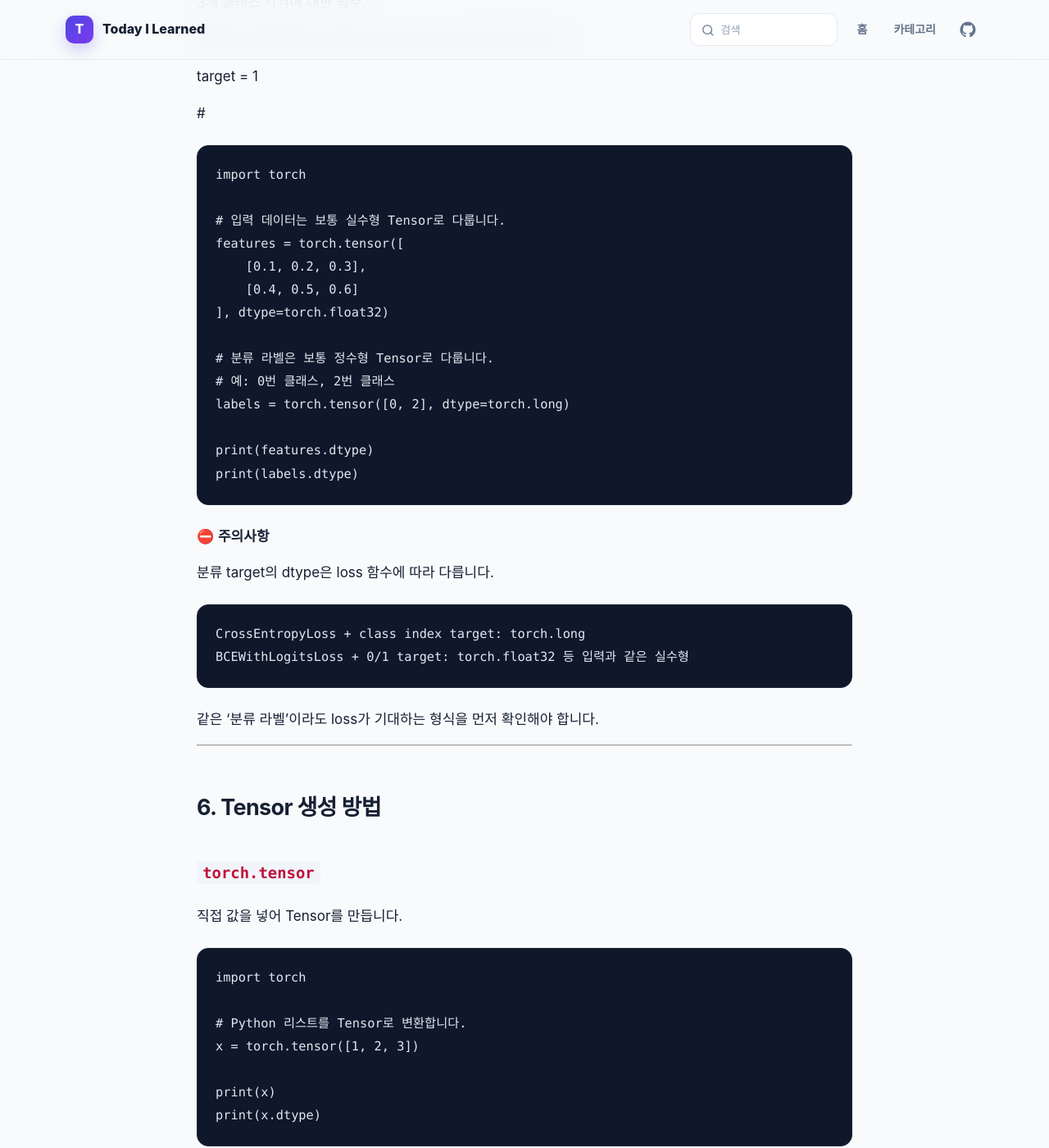
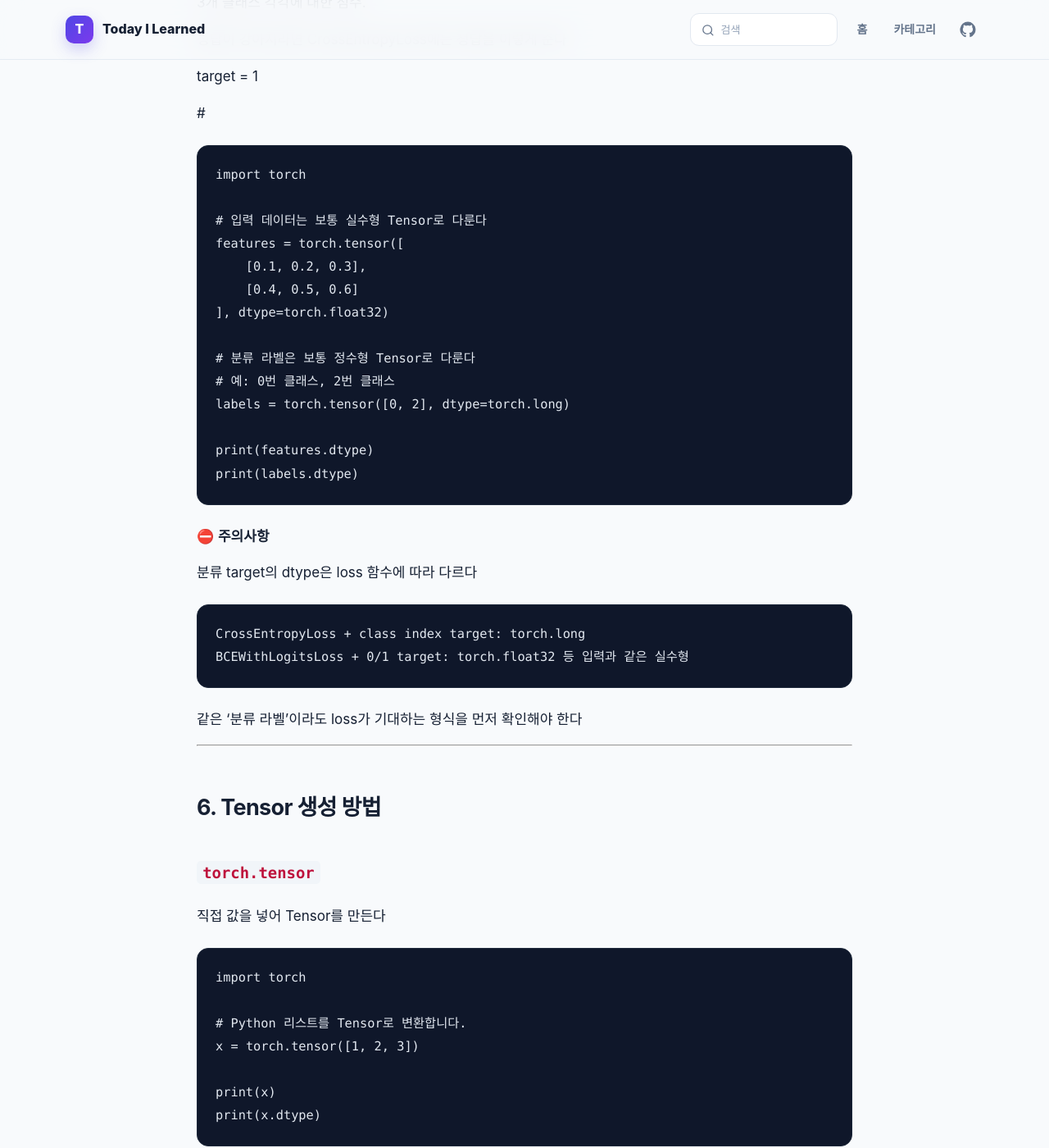
Before and after one commit to yshzjq/TIL, a Jekyll site: the page built from deep-learning/2-1강 Tensor 생성과 dtype.md, in a window 1280 px wide and 1400 px high, scrolled down 7923 px. Shown: the whole window at 82% size. Built offline with Jekyll 4.4.1, drawn with Linux system fonts in a browser that asks for light colours; some of the changed text lies outside the part shown.

Commit message:
글 수정: 2-1강 Tensor 생성과 dtype

````diff
--- a/deep-learning/2-1강 Tensor 생성과 dtype.md
+++ b/deep-learning/2-1강 Tensor 생성과 dtype.md
@@ -30,11 +30,11 @@
 
 ## 2. Tensor의 차원 이해하기
 
-Tensor의 차원은 “몇 겹으로 숫자가 감싸져 있는가”를 뜻합니다.
+Tensor의 차원은 “몇 겹으로 숫자가 감싸져 있는가”를 뜻한다
 
 ### 0차원 Tensor: Scalar
 
-숫자 하나입니다.
+스칼라는 숫자 하나다.
 
 ```python
 import torch
@@ -48,18 +48,17 @@
 print(scalar.ndim)
 ```
 
-출력 결과
+출력
 
-```
+```plain
 tensor(7)
 torch.Size([])
 0
 ```
 
-`torch.Size([])`는 비어 있는 것처럼 보이지만, 오류가 아닙니다.
+`torch.Size([])`는 비어 있는 것처럼 보이지만, 오류가 아니다
 
 값이 하나뿐이라서 행도 열도 없는 **0차원 Tensor**라는 뜻이다.
-
 
 ### 1차원 Tensor: Vector
 
@@ -77,14 +76,13 @@
 
 예상 출력
 
-```
+```plain
 tensor([1, 2, 3])
 torch.Size([3])
 1
 ```
 
 `torch.Size([3])`은 값이 3개 있는 1차원 Tensor라는 뜻.
-
 
 ### 2차원 Tensor: Matrix
 
@@ -105,22 +103,21 @@
 
 예상 출력
 
-```
+```plain
 tensor([[1, 2, 3],
         [4, 5, 6]])
 torch.Size([2, 3])
 2
 ```
 
-`torch.Size([2, 3])`은 다음처럼 읽습니다.
+`torch.Size([2, 3])`은 다음처럼 읽는다
 
-```
+```plain
 2개의 행이 있고,
 각 행마다 3개의 값이 있습니다.
 ```
 
-즉, 2행 3열입니다.
-
+2행 3열
 
 ### 3차원 Tensor: 여러 개의 행렬 묶음
 
@@ -146,14 +143,12 @@
 
 예상 출력
 
-```
+```plain
 torch.Size([2, 2, 3])
 3
 ```
 
-
-
-```
+```plain
 `torch.Size([2, 2, 3])`
 
 2개의 묶음이 있고, 각 묶음 안에는 2개의 행이 있고, 각 행에는 3개의 값이 있습니다.
@@ -206,7 +201,7 @@
 
 예상 출력
 
-```
+```plain
 shape: torch.Size([3, 4])
 ndim: 2
 dtype: torch.float32
@@ -250,17 +244,16 @@
 
 #
 
-
 ```python
 import torch
 
-# 입력 데이터는 보통 실수형 Tensor로 다룹니다.
+# 입력 데이터는 보통 실수형 Tensor로 다룬다
 features = torch.tensor([
     [0.1, 0.2, 0.3],
     [0.4, 0.5, 0.6]
 ], dtype=torch.float32)
 
-# 분류 라벨은 보통 정수형 Tensor로 다룹니다.
+# 분류 라벨은 보통 정수형 Tensor로 다룬다
 # 예: 0번 클래스, 2번 클래스
 labels = torch.tensor([0, 2], dtype=torch.long)
 
@@ -270,22 +263,22 @@
 
 ⛔ **주의사항**
 
-분류 target의 dtype은 loss 함수에 따라 다릅니다.
+분류 target의 dtype은 loss 함수에 따라 다르다
 
-```
+```plain
 CrossEntropyLoss + class index target: torch.long
 BCEWithLogitsLoss + 0/1 target: torch.float32 등 입력과 같은 실수형
 ```
 
-같은 ‘분류 라벨’이라도 loss가 기대하는 형식을 먼저 확인해야 합니다.
+같은 ‘분류 라벨’이라도 loss가 기대하는 형식을 먼저 확인해야 한다
 
----
+***
 
 ## 6. Tensor 생성 방법
 
 ### `torch.tensor`
 
-직접 값을 넣어 Tensor를 만듭니다.
+직접 값을 넣어 Tensor를 만든다
 
 ```python
 import torch
@@ -299,7 +292,7 @@
 
 출력
 
-```
+```plain
 tensor([1, 2, 3])
 torch.int64
 ```
@@ -349,7 +342,7 @@
 
 실전에서는 Tensor가 많아집니다.
 
-그래서 매번 `shape`, `dtype`, `device`를 따로 출력하기보다, 디버깅용 함수를 만들어두면 좋습니다.
+그래서 매번 `shape`, `dtype`, `device`를 따로 출력하기보다, 디버깅용 함수를 만들어두면 좋다.
 
 ```python
 import torch
@@ -376,9 +369,9 @@
 describe_tensor("y", y)
 ```
 
-예상 출력
+출력
 
-```
+```plain
 [x]
   shape : torch.Size([4, 5])
   ndim  : 2
@@ -396,7 +389,7 @@
 
 앞으로 오류가 나면 가장 먼저 다음 세 줄을 출력하세요.
 
-```
+```plain
 print(x.shape)
 print(x.dtype)
 print(x.device)
````
Also changed, not shown: other parts of deep-learning/2-1강 Tensor 생성과 dtype.md (+3 -4 lines).
